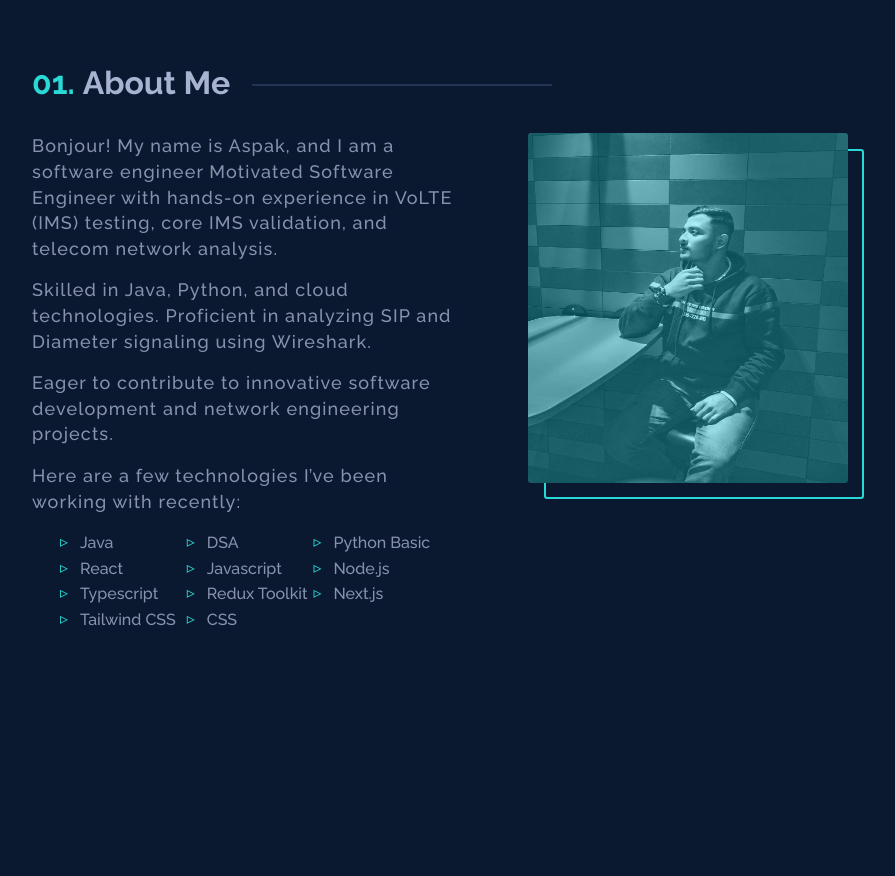
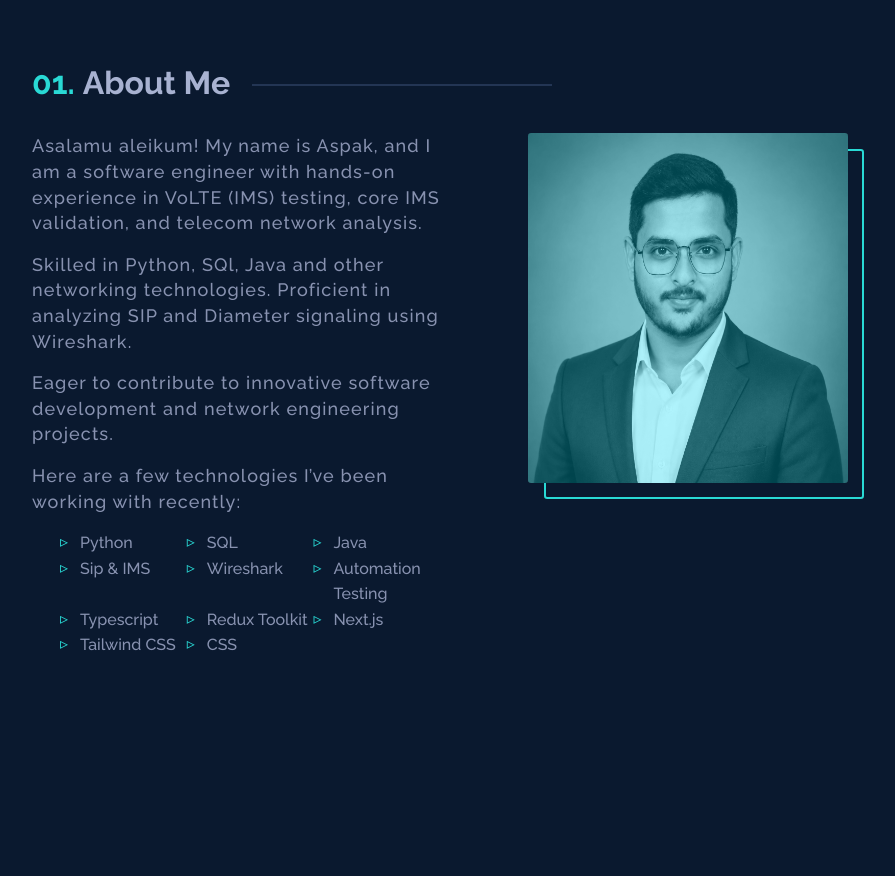
Before and after one commit to Aspak786/my-portfolio, a Next.js app: page / in a window 1280 px wide. Shown: the part 802-1678 px from the top of the page, without its empty margins (208-1103 px from the left). Built offline with nearby package versions, Linux system fonts and the light colour scheme.

Commit message:
Updated About.tsx
Updated personal introduction and skills in About section.

```diff
--- a/src/sections/About.tsx
+++ b/src/sections/About.tsx
@@ -28,10 +28,10 @@ function About() {
       <div className="about-grid">
         <div className="about-grid-info">
           <p className="about-grid-info-text">
-            Bonjour! My name is Aspak, and I am a software engineer Motivated Software Engineer with hands-on experience in VoLTE (IMS) testing, core IMS validation, and telecom network analysis.
+            Asalamu aleikum! My name is Aspak, and I am a software engineer with hands-on experience in VoLTE (IMS) testing, core IMS validation, and telecom network analysis.
           </p>
           <p className="about-grid-info-text">
-            Skilled in Java, Python, and cloud technologies.
+            Skilled in Python, SQl, Java and other networking technologies.
             Proficient in analyzing SIP and Diameter signaling using Wireshark.
 
           </p>
@@ -44,12 +44,12 @@ function About() {
             Here are a few technologies I’ve been working with recently:
           </p>
           <ul className="about-grid-info-list">
+            <li className="about-grid-info-list-item">Python</li>
+            <li className="about-grid-info-list-item">SQL</li>
             <li className="about-grid-info-list-item">Java</li>
-            <li className="about-grid-info-list-item">DSA</li>
-            <li className="about-grid-info-list-item">Python Basic</li>
-            <li className="about-grid-info-list-item">React</li>
-            <li className="about-grid-info-list-item">Javascript</li>
-            <li className="about-grid-info-list-item">Node.js</li>
+            <li className="about-grid-info-list-item">Sip & IMS</li>
+            <li className="about-grid-info-list-item">Wireshark</li>
+            <li className="about-grid-info-list-item">Automation Testing</li>
             <li className="about-grid-info-list-item">Typescript</li>
             <li className="about-grid-info-list-item">Redux Toolkit</li>
             <li className="about-grid-info-list-item">Next.js</li>
@@ -61,7 +61,7 @@ function About() {
           <div className="overlay"></div>
           <div className="overlay-border"></div>
           <div className="about-grid-photo-container">
-            <Image src="/aspak.jpeg" alt="profile" fill />
+            <Image src="/My-photo.png" alt="profile" fill />
           </div>
         </div>
       </div>
```
